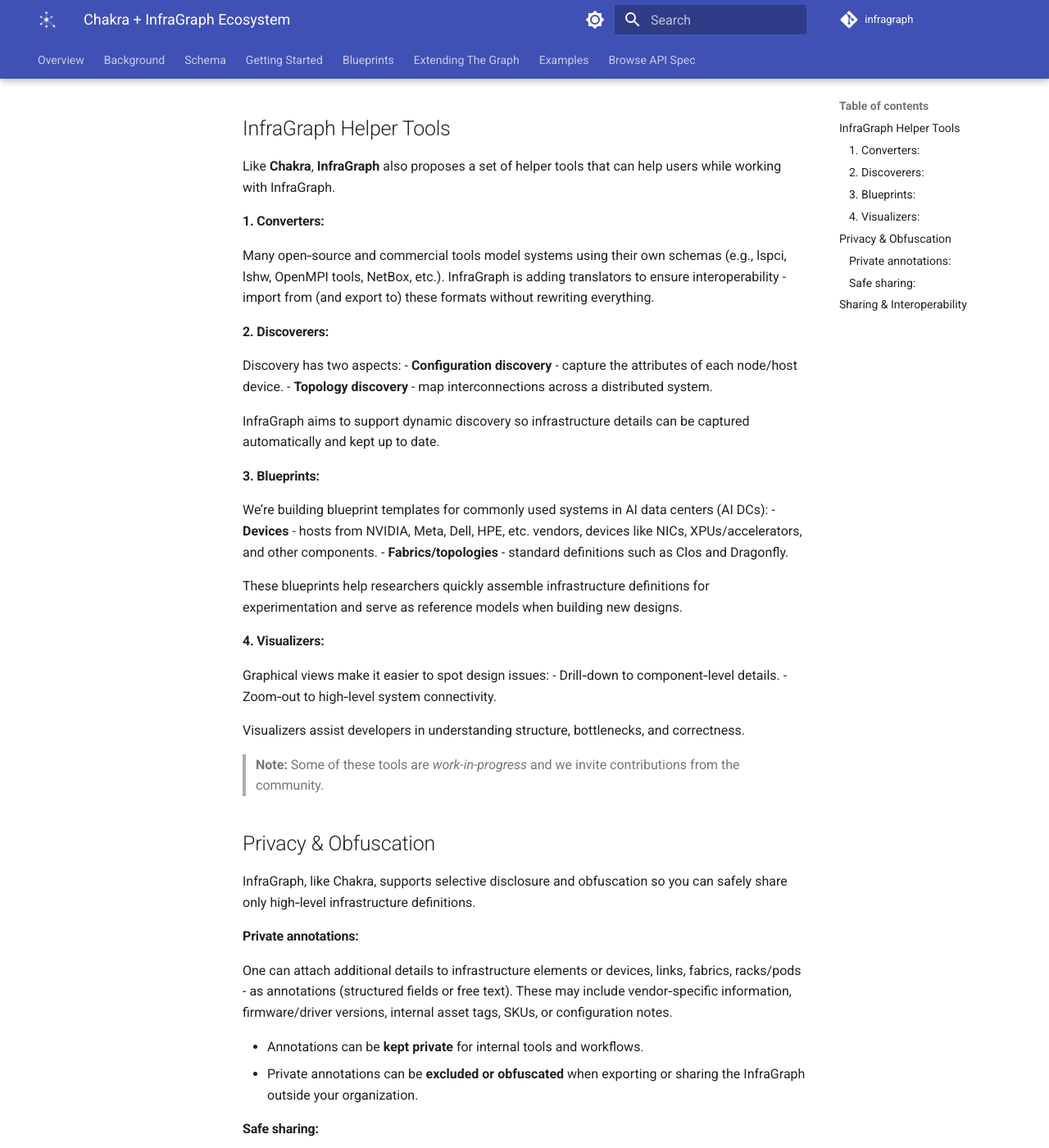
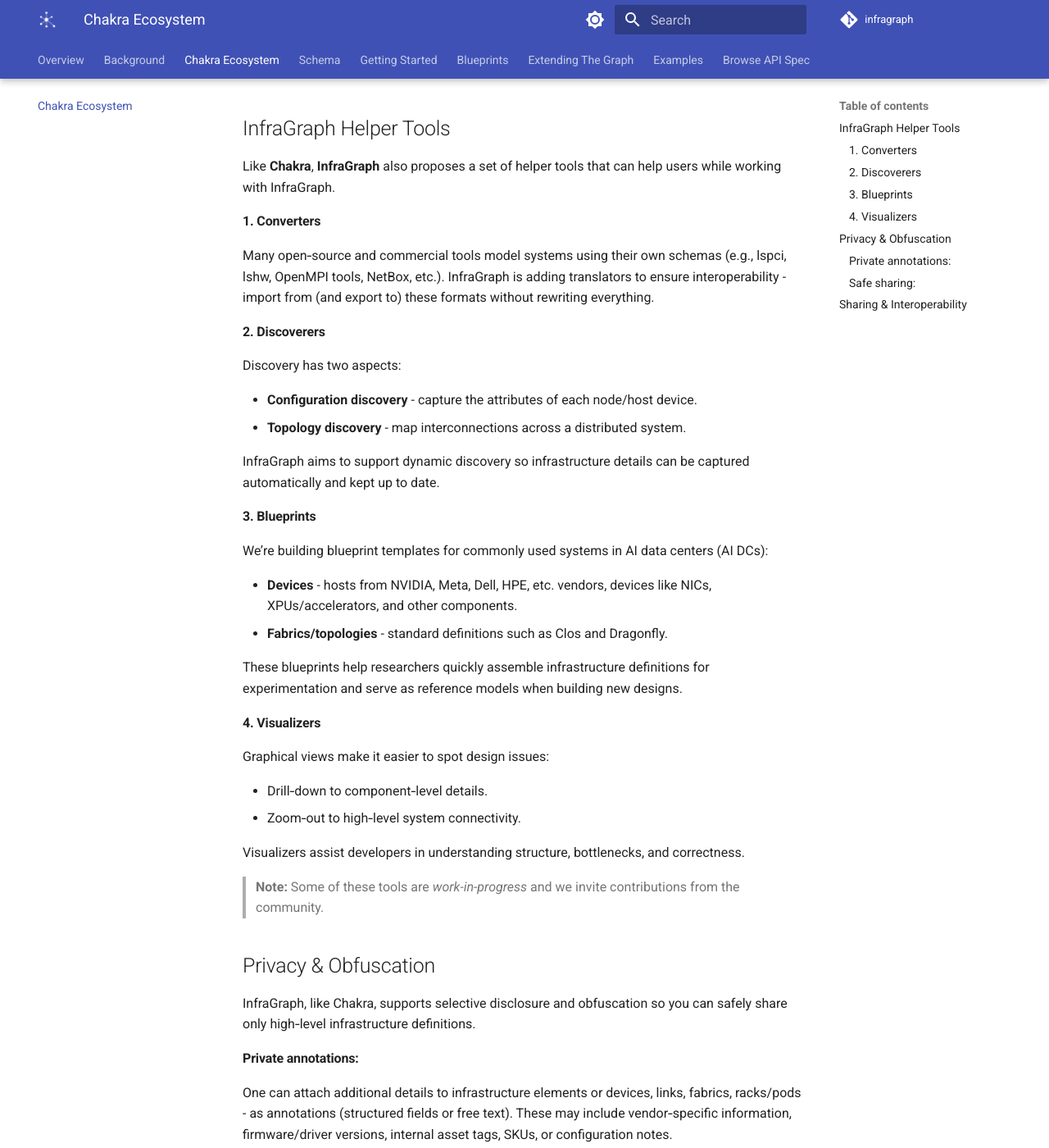
Before and after one commit to Keysight/infragraph, an MkDocs documentation site: the page built from docs/src/ecosystem.md, in a window 1280 px wide and 1400 px high, scrolled down 719 px. Shown: the whole window at 82% size. Built offline with MkDocs 1.6.1 and Material for MkDocs 9.7.7, drawn with Linux system fonts in a browser that asks for light colours; comment, search, counter and statistics services are not loaded; some of the changed text lies outside the part shown.

Commit message:
doc: fixing formating and add the ecosystem page in the nav

```diff
--- a/docs/mkdocs.yml
+++ b/docs/mkdocs.yml
@@ -50,6 +50,7 @@
 nav:
   - Overview: index.md
   - Background: background.md
+  - Chakra Ecosystem: ecosystem.md
   - Schema: schema.md
   - Getting Started: create.md
   - Blueprints: blueprints.md
--- a/docs/src/ecosystem.md
+++ b/docs/src/ecosystem.md
@@ -12,25 +12,28 @@
 ## InfraGraph Helper Tools
 Like **Chakra**, **InfraGraph** also proposes a set of helper tools that can help users while working with InfraGraph.
 
-#### 1. Converters:
+#### 1. Converters
 Many open‑source and commercial tools model systems using their own schemas (e.g., lspci, lshw, OpenMPI tools, NetBox, etc.). InfraGraph is adding translators to ensure interoperability - import from (and export to) these formats without rewriting everything.
 
-#### 2. Discoverers:
+#### 2. Discoverers
 Discovery has two aspects:
+
 - **Configuration discovery** - capture the attributes of each node/host device.
 - **Topology discovery** - map interconnections across a distributed system.
 
 InfraGraph aims to support dynamic discovery so infrastructure details can be captured automatically and kept up to date.
 
-#### 3. Blueprints:
+#### 3. Blueprints
 We’re building blueprint templates for commonly used systems in AI data centers (AI DCs):
+
 - **Devices** - hosts from NVIDIA, Meta, Dell, HPE, etc. vendors, devices like NICs, XPUs/accelerators, and other components.
 - **Fabrics/topologies** - standard definitions such as Clos and Dragonfly.
 
 These blueprints help researchers quickly assemble infrastructure definitions for experimentation and serve as reference models when building new designs.
 
-#### 4. Visualizers:
+#### 4. Visualizers
 Graphical views make it easier to spot design issues:
+
 - Drill‑down to component‑level details.
 - Zoom‑out to high‑level system connectivity.
 
@@ -53,6 +56,7 @@
 
 ## Sharing & Interoperability
 InfraGraph definitions can be shared with vendors and the open‑source community and used with a variety of analyzers, simulators, or emulators (open or commercial). The emphasis is on:
+
 - **Portability:** consistent, schema‑driven artifacts.
 - **Compatibility:** converters for common ecosystem tools.
 - **Safety:** optional obfuscation to protect IP while enabling collaboration.
```
Also changed, not shown: docs/src/index.md (+3 -0 lines).
